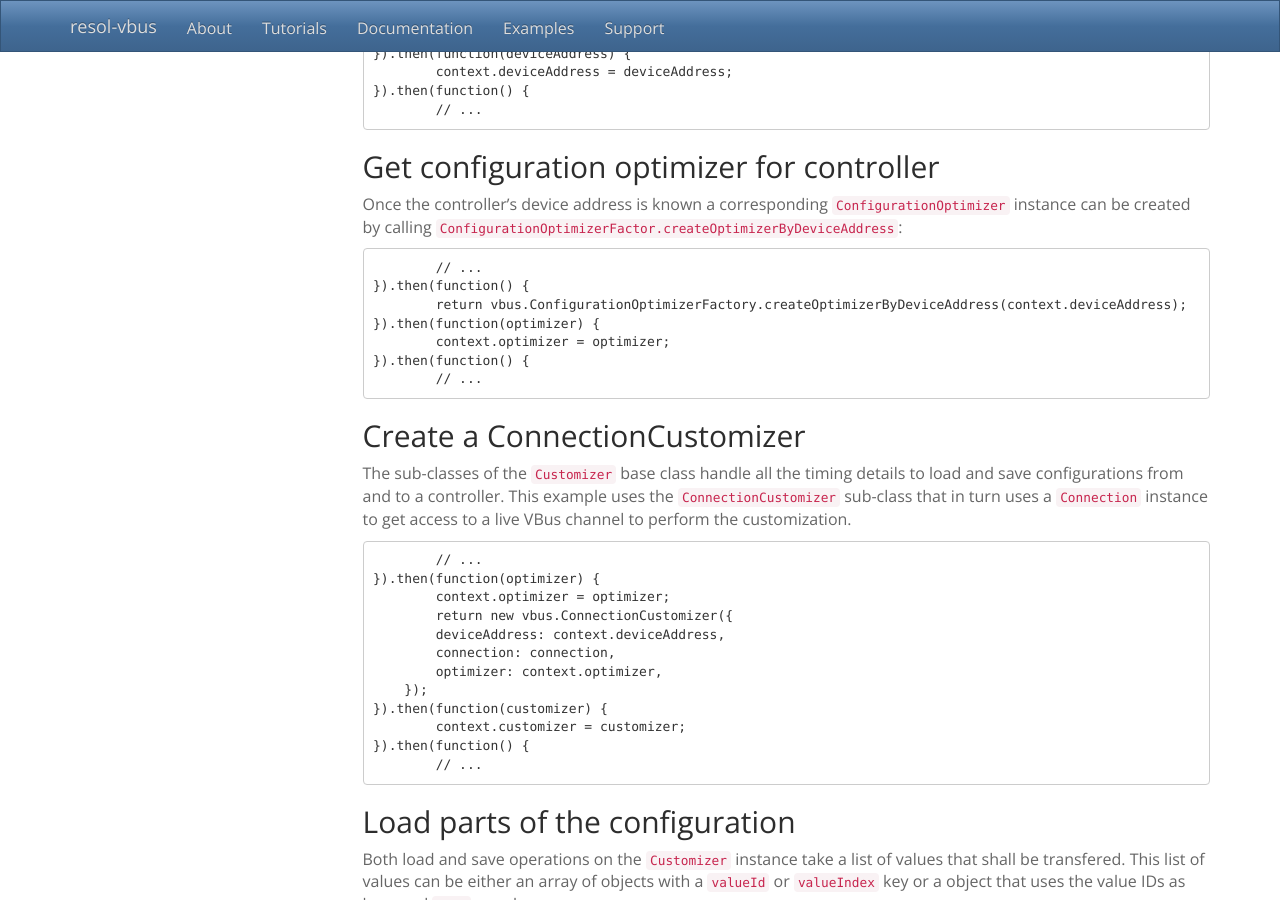
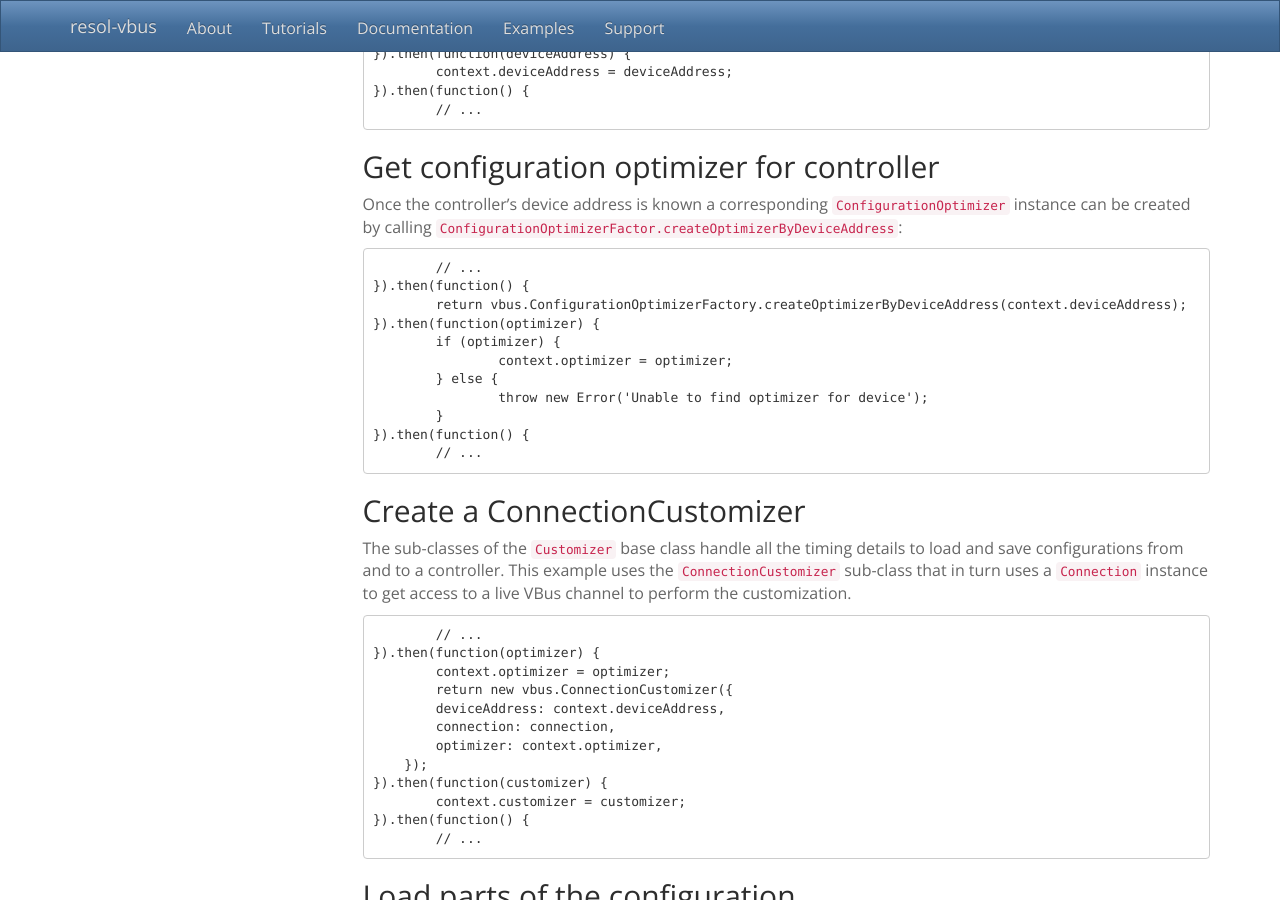
Before and after one commit to danielwippermann/resol-vbus, a Jekyll site: the page built from docs/customizer-tutorial.md, in a window 1280 px wide and 900 px high, scrolled down 601 px. Built offline with Jekyll 4.4.1, drawn with Linux system fonts in a browser that asks for light colours; nearby versions of some CDN libraries; library files that are not in the unit come from our copies; Markdown is read by kramdown in place of the engine named in the settings.

Commit message:
Add some missing error handling to `Customizer` tutorial.

```diff
--- a/docs/customizer-tutorial.md
+++ b/docs/customizer-tutorial.md
@@ -43,7 +43,11 @@ Once the controller's device address is known a corresponding `ConfigurationOpti
 	}).then(function() {
 		return vbus.ConfigurationOptimizerFactory.createOptimizerByDeviceAddress(context.deviceAddress);
 	}).then(function(optimizer) {
-		context.optimizer = optimizer;
+		if (optimizer) {
+			context.optimizer = optimizer;
+		} else {
+			throw new Error('Unable to find optimizer for device');
+		}
 	}).then(function() {
 		// ...
 
```
